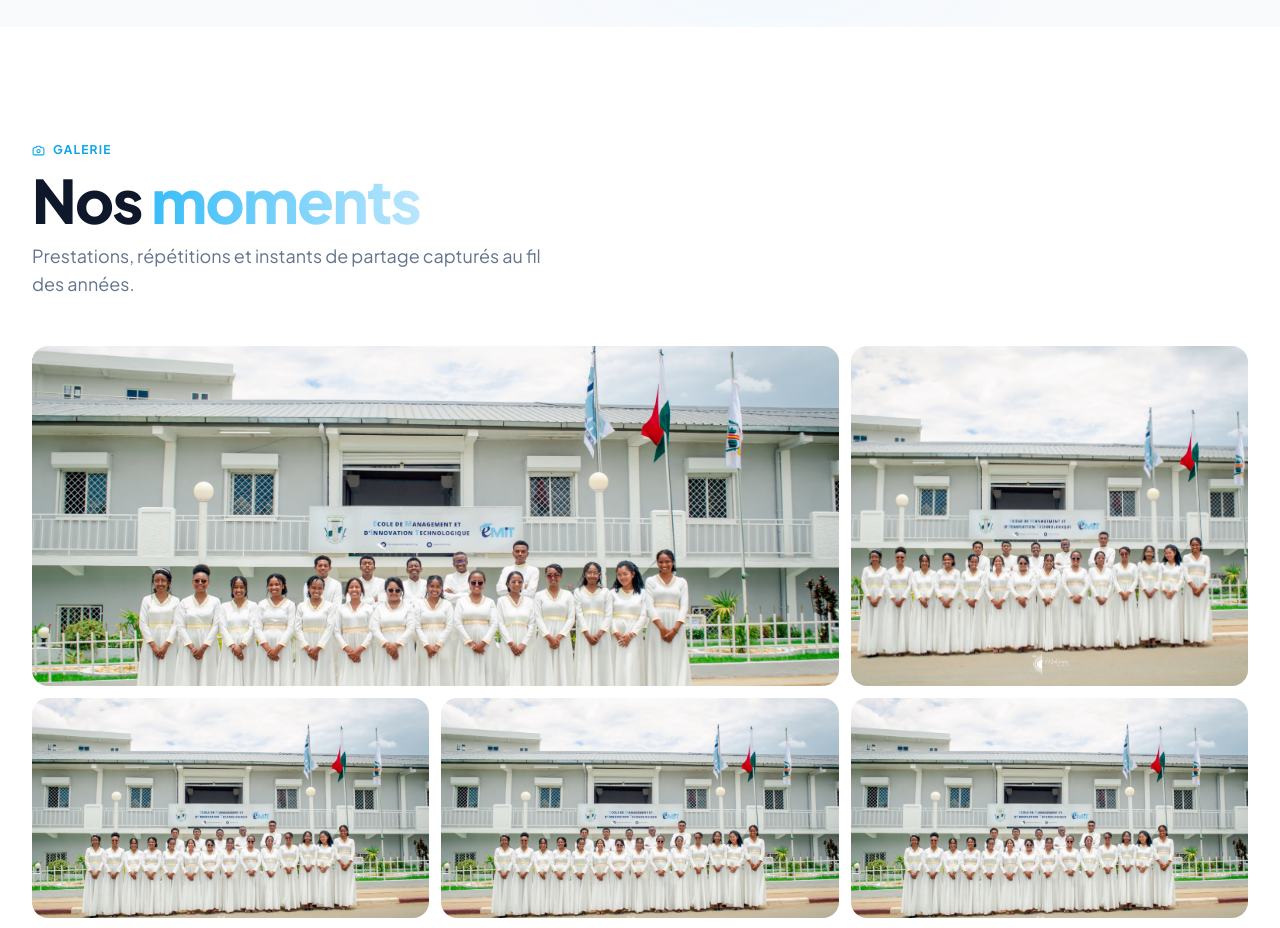
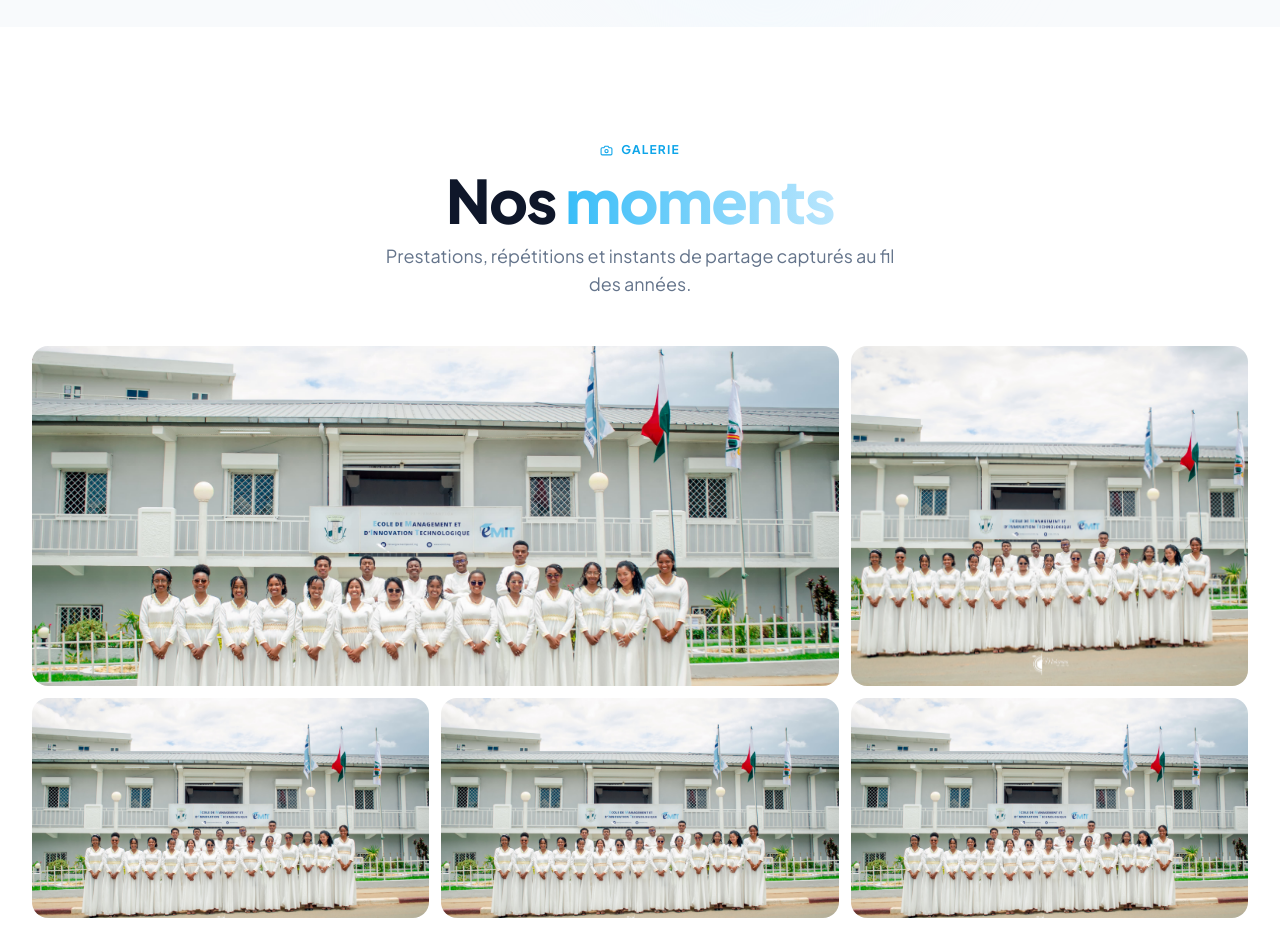
Before and after one commit to Fenosoa-Erica/emifi-bolt-2, a React (Vite) app: page / in a window 1280 px wide. Shown: the part 3340-4268 px from the top of the page. Built offline with nearby package versions, Linux system fonts and the light colour scheme; no server answers.

Commit message:
Center Gallery section titles

```diff
--- a/src/components/Gallery.tsx
+++ b/src/components/Gallery.tsx
@@ -139,7 +139,7 @@ export default function Gallery() {
         {/* Header */}
         <motion.div
           ref={titleRef}
-          className="mb-12"
+          className="mb-12 text-center"
           initial={{ opacity: 0, y: 24 }}
           animate={titleInView ? { opacity: 1, y: 0 } : {}}
           transition={{ duration: 0.6 }}
@@ -151,7 +151,7 @@ export default function Gallery() {
           <h2 className="section-title text-slate-900 dark:text-white mb-3">
             Nos <span className="text-gradient">moments</span>
           </h2>
-          <p className="section-subtitle max-w-lg">
+          <p className="section-subtitle max-w-lg mx-auto">
             Prestations, répétitions et instants de partage capturés au fil des années.
           </p>
         </motion.div>
```
